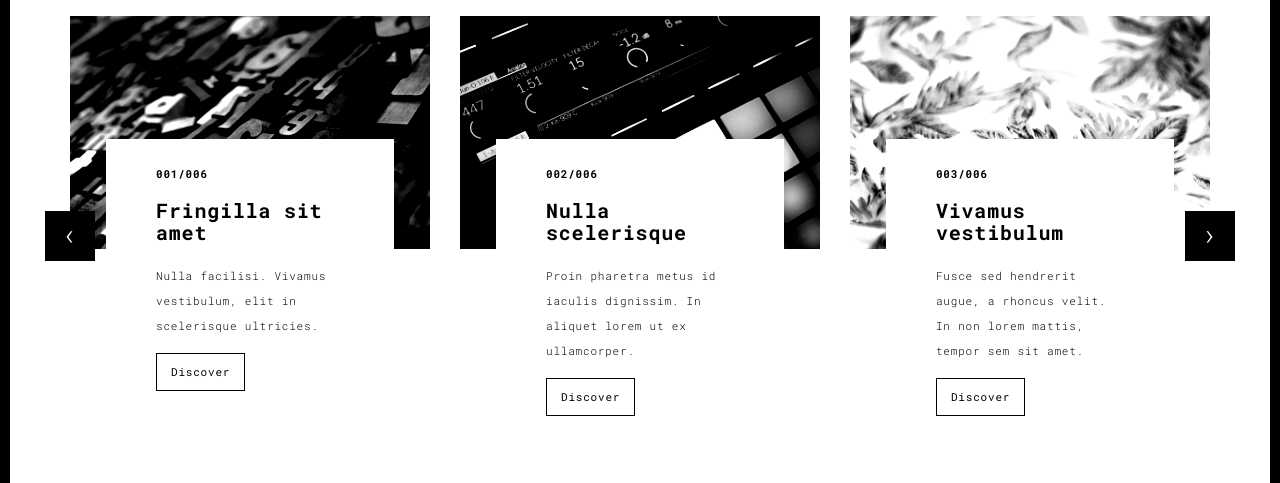
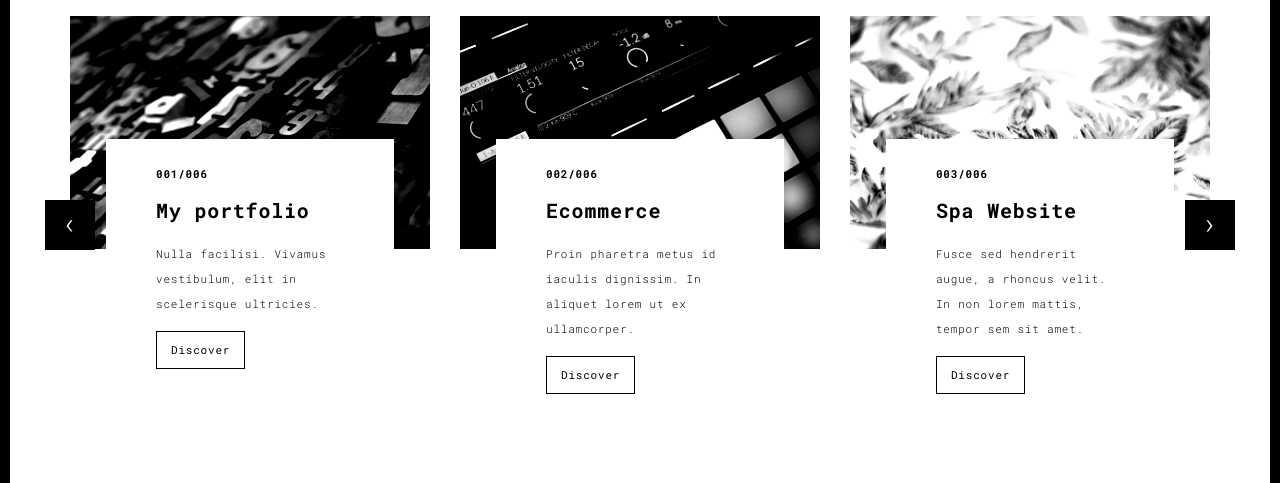
Before and after one commit to Innocentmukovwa/innocentmukovwa.github.io, a Flask app: page /works in a window 1280 px wide. Shown: the part 251-734 px from the top of the page. Run offline with Flask 3, Linux system fonts and the light colour scheme; some libraries are stand-ins or nearby versions.

```diff
--- a/templates/works.html
+++ b/templates/works.html
@@ -74,7 +74,7 @@
                       </a>
                       <div class="card-container card-container-lg">
                         <h4>001/006</h4>
-                        <h3>Fringilla sit amet</h3>
+                        <h3>My portfolio</h3>
                         <p>Nulla facilisi. Vivamus vestibulum, elit in scelerisque ultricies.</p>
                         <a href="/" title="" class="btn btn-default">Discover</a>
                       </div>
@@ -85,9 +85,9 @@
                       </a>
                       <div class="card-container card-container-lg">
                         <h4>002/006</h4>
-                        <h3>Nulla scelerisque</h3>
+                        <h3>Ecommerce</h3>
                         <p>Proin pharetra metus id iaculis dignissim. In aliquet lorem ut ex ullamcorper.</p>
-                        <a href="/" title="" class="btn btn-default">Discover</a>
+                        <a href="https://jordantech.netlify.app/" title="" class="btn btn-default">Discover</a>
                       </div>
                     </div>
                     <div class="col-sm-4">
@@ -96,9 +96,9 @@
                       </a>
                       <div class="card-container card-container-lg">
                         <h4>003/006</h4>
-                        <h3>Vivamus vestibulum</h3>
+                        <h3>Spa Website</h3>
                         <p>Fusce sed hendrerit augue, a rhoncus velit. In non lorem mattis, tempor sem sit amet.</p>
-                        <a href="/" title="" class="btn btn-default">Discover</a>
+                        <a href="https://thefitspas.com" title="" class="btn btn-default">Discover</a>
                       </div>
                     </div>
 
```
